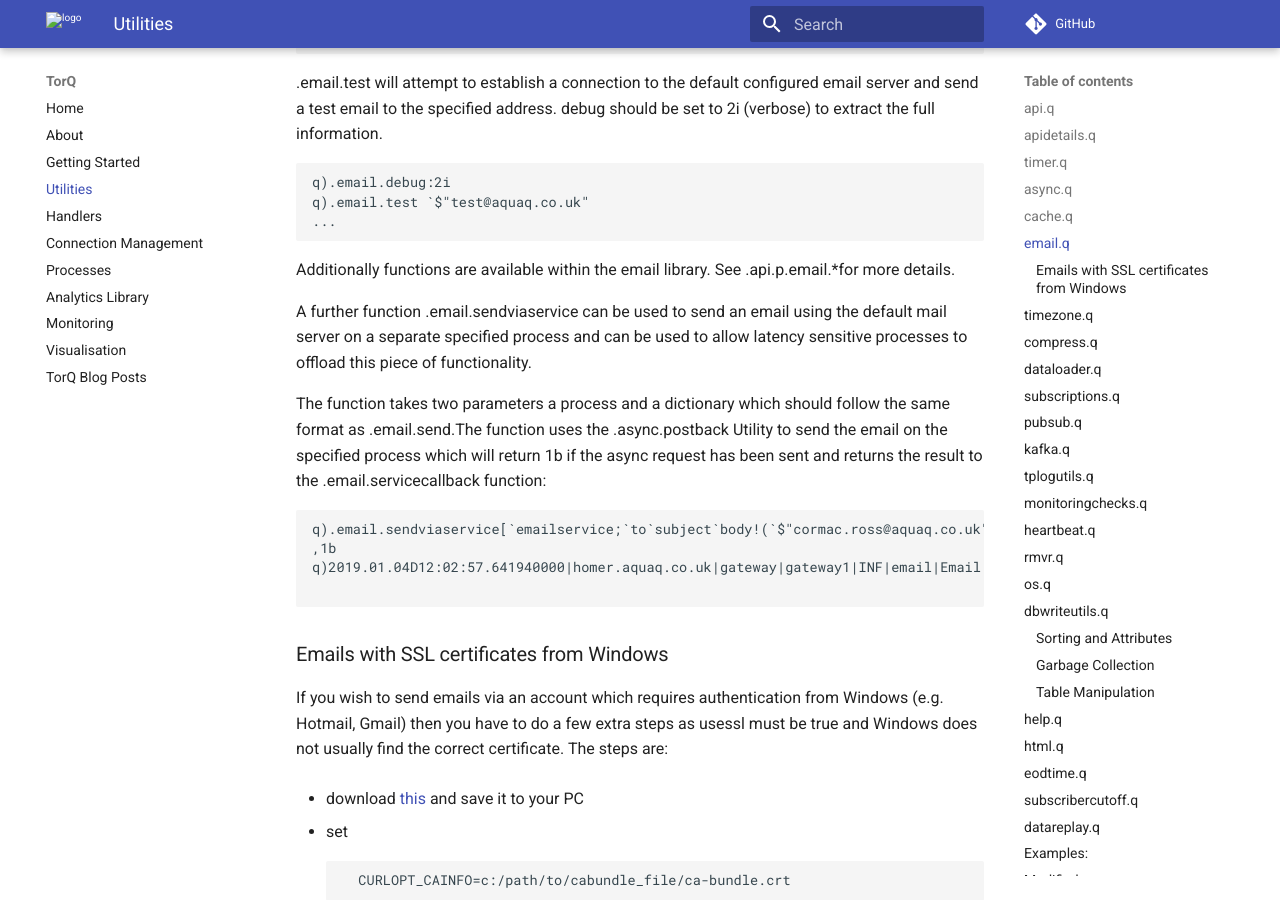
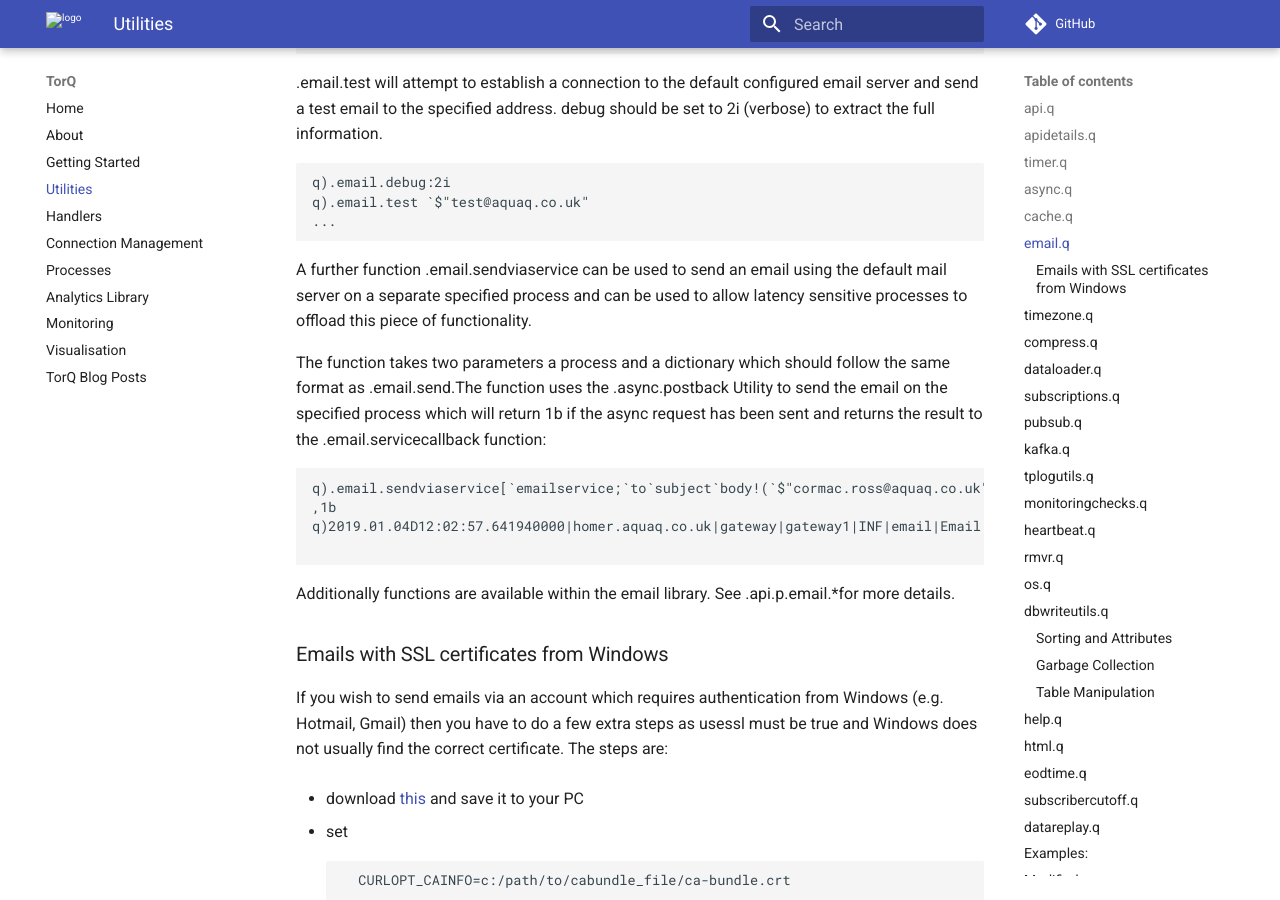
Before and after one commit to DataIntellectTech/TorQ, an MkDocs documentation site: the page built from docs/utilities.md, in a window 1280 px wide and 900 px high, scrolled down 7959 px. Built offline with MkDocs 1.6.1 and Material for MkDocs 9.7.7, drawn with Linux system fonts in a browser that asks for light colours; comment, search, counter and statistics services are not loaded; old or Windows-style settings are respelled for this version of MkDocs; part of the change alters nothing that is shown.

````diff
--- a/docs/utilities.md
+++ b/docs/utilities.md
@@ -394,9 +394,6 @@ debug should be set to 2i (verbose) to extract the full information.
     q).email.test `$"test@aquaq.co.uk"
     ...
 
-Additionally functions are available within the email library. See
-.api.p.email.\*for more details.
-
 A further function .email.sendviaservice can be used to send an email using the default mail server on a separate specified process and can be used to allow latency sensitive processes to offload this piece of functionality.
 
 The function takes two parameters a process and a dictionary which should follow  the same format as .email.send.The function uses the .async.postback Utility to send the email on the specified process which will return 1b if the async request has been sent and returns the result to the .email.servicecallback function:
@@ -407,6 +404,10 @@ q).email.sendviaservice[`emailservice;`to`subject`body!(`$"cormac.ross@aquaq.co.
 q)2019.01.04D12:02:57.641940000|homer.aquaq.co.uk|gateway|gateway1|INF|email|Email sent successfully
 
 ```
+
+Additionally functions are available within the email library. See
+.api.p.email.\*for more details.
+
 ### Emails with SSL certificates from Windows
 
 If you wish to send emails via an account which requires authentication
````
